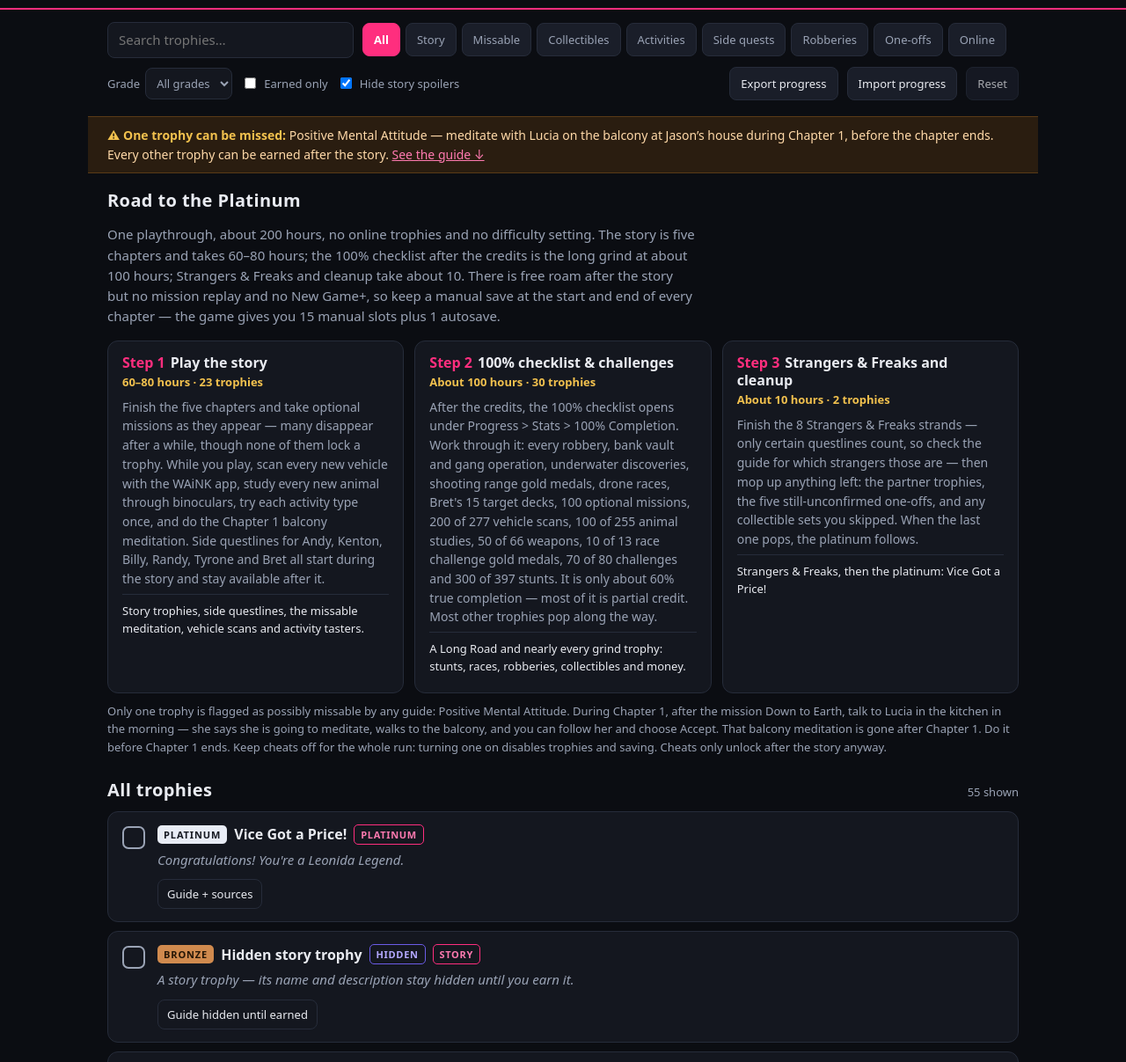
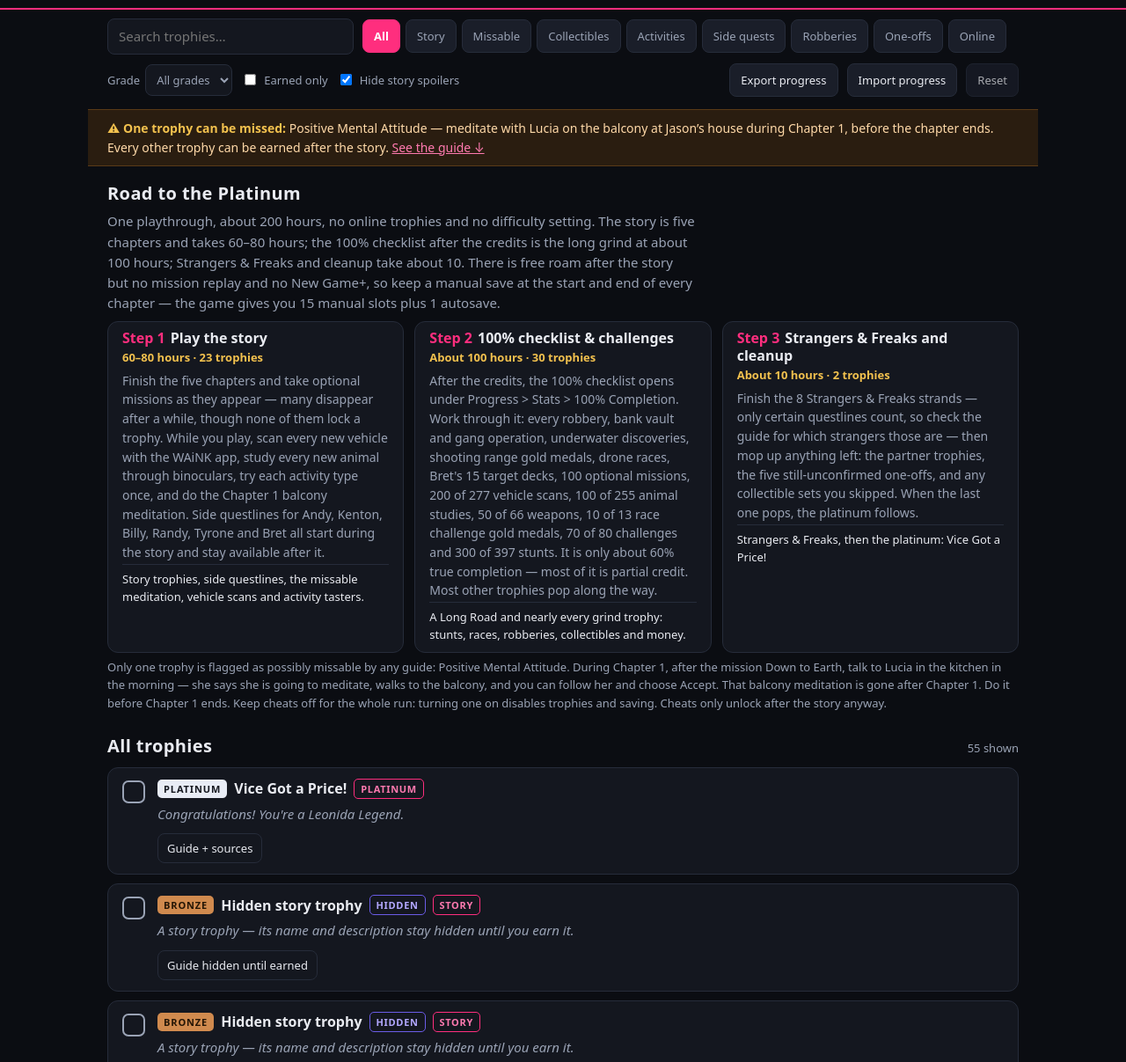
Before and after one commit to robiyal/gta6-trophy-guide-01-entry, a plain HTML site: page app/index.html in a window 1280 px wide. Shown: the part 65-1272 px from the top of the page at 88% size. Drawn offline with Linux system fonts and the light colour scheme.

Commit message:
Revision: sticky toolbar, heading clearance, README
- Header + controls now stick as one bar, so filters, Export/Import and
  the spoiler toggle stay visible in every view and every screenshot
- Card/section scroll margins clear the sticky bar, so the 'All trophies'
  heading is fully visible in the missable-filter shot; deep links to a
  mid-list card tuck the card above it fully behind the bar
- Roadmap spacing tightened so the whole section fits the 800px shot
- README with the three live make.fun badges (repo_readme check)

```diff
--- a/app/app.js
+++ b/app/app.js
@@ -116,5 +116,13 @@ if (params.get('view') === 'roadmap') {
 } else if (params.get('view') === 'list') {
   document.querySelector('.list').scrollIntoView();
 } else if (openId) {
-  document.getElementById(`trophy-${openId}`)?.scrollIntoView({ block: 'start' });
+  const el = document.getElementById(`trophy-${openId}`);
+  el?.scrollIntoView({ block: 'start' });
+  // When the opened card is not the first one shown, tuck the scroll a
+  // little further: otherwise the card above it stays half-visible under
+  // the sticky bar, its guide toggle peeking out with no card around it.
+  // (When it is the first card, no tuck: its section heading above it
+  // must stay visible below the bar.)
+  const firstVisible = visibleTrophies(trophies, state)[0];
+  if (el && firstVisible && firstVisible.id !== openId) window.scrollBy(0, 28);
 }
--- a/app/index.html
+++ b/app/index.html
@@ -9,6 +9,7 @@
 <link rel="stylesheet" href="style.css">
 </head>
 <body>
+<div class="sticky-stack">
 <header class="topbar">
   <div class="brand">
     <svg class="cup" viewBox="0 0 48 48" aria-hidden="true"><path d="M12 4h24v6a12 12 0 0 1-24 0V4z"/><path d="M12 6H5a7 7 0 0 0 7 8M36 6h7a7 7 0 0 1-7 8"/><path d="M24 22v10M14 44h20M18 32h12l-2 12H20l-2-12z"/></svg>
@@ -42,6 +43,7 @@
   <label class="import-btn">Import progress <input id="importFile" type="file" accept="application/json,.json"></label>
   <button id="resetBtn" type="button" class="quiet">Reset</button>
 </nav>
+</div>
 
 <p class="missable-banner" id="missableBanner"><strong>&#9888; One trophy can be missed:</strong> <span>Positive Mental Attitude</span> — meditate with Lucia on the balcony at Jason&rsquo;s house during Chapter 1, before the chapter ends. Every other trophy can be earned after the story. <a href="#trophy-28">See the guide &darr;</a></p>
 
--- a/app/style.css
+++ b/app/style.css
@@ -27,9 +27,15 @@ h1, h2, h3 { margin: 0; line-height: 1.25; }
 h2 { font-size: 20px; letter-spacing: .02em; }
 button, input, select { font: inherit; color: inherit; }
 
-/* Sticky header: brand + live progress, always in view. */
+/* Sticky header stack: brand + progress and the tracker controls stay in
+   view while scrolling the 55 trophies, so filters, export and import are
+   always one click away. Opaque, so scrolled content never shows through. */
+.sticky-stack {
+  position: sticky; top: 0; z-index: 20;
+  background: var(--bg);
+}
+/* Header: brand + live progress. */
 .topbar {
-  position: sticky; top: 0; z-index: 20;
   display: flex; flex-wrap: wrap; gap: 12px 28px; align-items: center; justify-content: space-between;
   padding: 12px 22px;
   background: #0b0d12;
@@ -50,7 +56,7 @@ button, input, select { font: inherit; color: inherit; }
 /* Controls row. */
 .controls {
   display: flex; flex-wrap: wrap; gap: 10px; align-items: center;
-  padding: 14px 22px; margin: 0 auto; max-width: 1080px;
+  padding: 10px 22px; margin: 0 auto; max-width: 1080px;
 }
 .controls input[type="search"] {
   flex: 1 1 200px; max-width: 280px;
@@ -84,30 +90,34 @@ button, input, select { font: inherit; color: inherit; }
 main { max-width: 1080px; margin: 0 auto; padding: 18px 22px 40px; }
 
 /* Roadmap. */
-.roadmap { margin-bottom: 26px; scroll-margin-top: 96px; }
-.roadmap-intro { color: var(--muted); max-width: 78ch; }
-.stages { display: grid; grid-template-columns: repeat(3, 1fr); gap: 12px; margin-top: 12px; }
+.roadmap { margin-bottom: 26px; scroll-margin-top: 196px; }
+.roadmap-intro { color: var(--muted); max-width: 78ch; margin: 8px 0 0; }
+.stages { display: grid; grid-template-columns: repeat(3, 1fr); gap: 12px; margin-top: 8px; }
 .stage {
   background: var(--panel); border: 1px solid var(--line); border-radius: 12px;
-  padding: 14px 16px;
+  padding: 8px 16px;
 }
 .stage h3 { font-size: 16px; }
 .stage h3 .step { color: var(--pink); margin-right: 6px; }
-.stage .hours { color: var(--gold); font-size: 13px; font-weight: 600; margin: 2px 0 8px; }
-.stage p { margin: 6px 0; color: var(--muted); font-size: 14px; }
-.stage .trophy-note { color: var(--text); font-size: 13px; border-top: 1px solid var(--line); padding-top: 8px; }
-.roadmap-note { color: var(--muted); font-size: 13px; margin-top: 10px; }
+.stage .hours { color: var(--gold); font-size: 13px; font-weight: 600; margin: 2px 0 6px; }
+.stage p { margin: 2px 0; color: var(--muted); font-size: 14px; }
+.stage .trophy-note { color: var(--text); font-size: 13px; border-top: 1px solid var(--line); padding-top: 6px; }
+.roadmap-note { color: var(--muted); font-size: 13px; margin-top: 6px; }
 
 /* Trophy list. */
-.list { scroll-margin-top: 96px; }
+.list { scroll-margin-top: 196px; }
 .list-head { display: flex; gap: 12px; align-items: baseline; justify-content: space-between; }
 .list-head p { color: var(--muted); font-size: 13px; margin: 0; }
 #cards { display: grid; gap: 10px; margin-top: 12px; }
 .card {
   display: flex; gap: 14px; align-items: flex-start;
   background: var(--panel); border: 1px solid var(--line); border-radius: 12px;
-  padding: 14px 16px;
-  scroll-margin-top: 96px;
+  padding: 12px 16px;
+  /* Clears the sticky header stack (76px topbar + ~109px controls) plus the
+     "All trophies" heading above the first card, so a jumped-to card never
+     hides its section heading behind the sticky bar — and the card above
+     it stays fully behind the bar too, instead of peeking its toggle out. */
+  scroll-margin-top: 230px;
 }
 .card.earned { border-color: #2f6b4d; background: #121a16; }
 .card.missable-card { border-left: 4px solid var(--red); }
```
Also changed, not shown: screenshots/1-cover.jpg, screenshots/2-roadmap.jpg, screenshots/3-missable.jpg, screenshots/4-spoiler.jpg, 1 other file.
